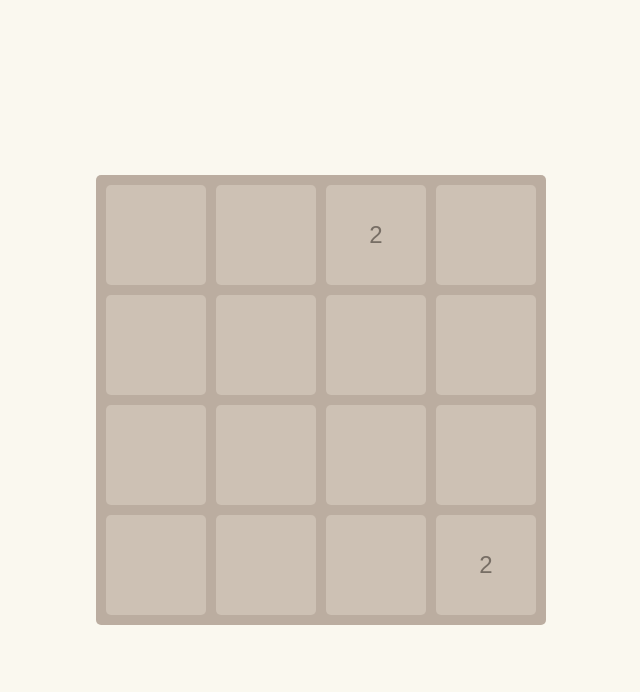
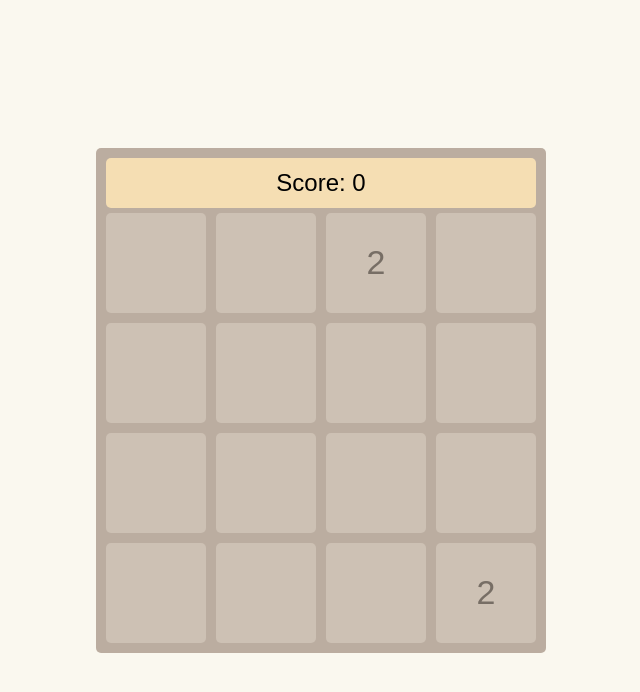
Before and after one commit to overcodeme/Game2048, a plain HTML site: page index.html in a window 1280 px wide. Shown: the whole page, without its empty margins (319-959 px from the left). Drawn offline with Linux system fonts and the light colour scheme.

Commit message:
Added score displaying

```diff
--- a/index.html
+++ b/index.html
@@ -8,6 +8,7 @@
 </head>
 <body>
     <div class="game-container">
+        <div id="stats"></div>
         <div id="grid"></div>
     </div>
     <script src="script.js"></script>
--- a/script.js
+++ b/script.js
@@ -1,12 +1,16 @@
+const stats = document.getElementById('stats');
 const grid = document.getElementById('grid');
 document.addEventListener('keydown', handleKeyPress);
 
+let score = 0;
 let board = [
     [0, 0, 0, 0],
     [0, 0, 0, 0],
     [0, 0, 0, 0],
     [0, 0, 0, 0]
 ];
+
+stats.textContent = `Score: ${score}`
 
 function createBoard() {
     const grid = document.getElementById('grid');
@@ -57,6 +61,8 @@ function combineRow(row) {
         if (row[i] === row[i + 1] && row[i] !== 0) {
             row[i] *= 2;
             row[i + 1] = 0;
+            score += (row[i] + row[i+1]);
+            stats.textContent = `Score: ${score}`
         }
     }
     return row;
@@ -192,9 +198,7 @@ function showGameOver() {
 
 function restartGame() {
     const overlay = document.querySelector('.overlay')
-    if (overlay) {
-        document.body.removeChild('overlay')
-    }
+    document.body.removeChild(overlay)
 
     board = [
         [0, 0, 0, 0],
@@ -206,6 +210,7 @@ function restartGame() {
     addRandomTile();
     addRandomTile();
     createBoard();
+    score = 0;
 }
 
 
--- a/style.css
+++ b/style.css
@@ -21,6 +21,17 @@ body {
     gap: 10px;
 }
 
+#stats {
+    display: flex;
+    justify-content: center;
+    align-items: center;
+    background-color: wheat;
+    height: 50px;
+    margin-bottom: 5px;
+    border-radius: 5px;
+    font-size: 24px;
+}
+
 .cell {
     width: 100px;
     height: 100px;
@@ -28,7 +39,7 @@ body {
     display: flex;
     justify-content: center;
     align-items: center;
-    font-size: 24px;
+    font-size: 34px;
     color: #776e65;
     border-radius: 5px;
 }
```
